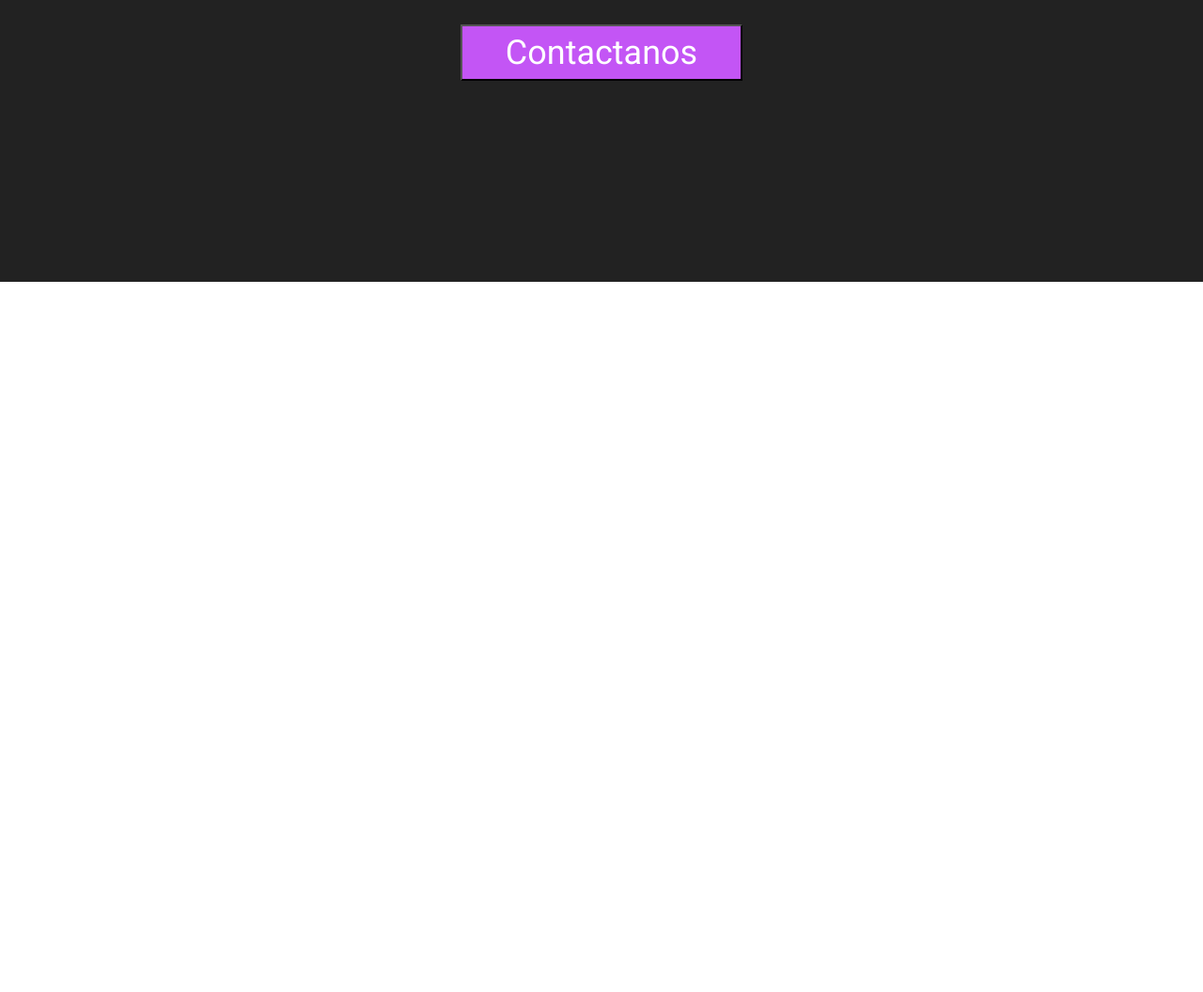
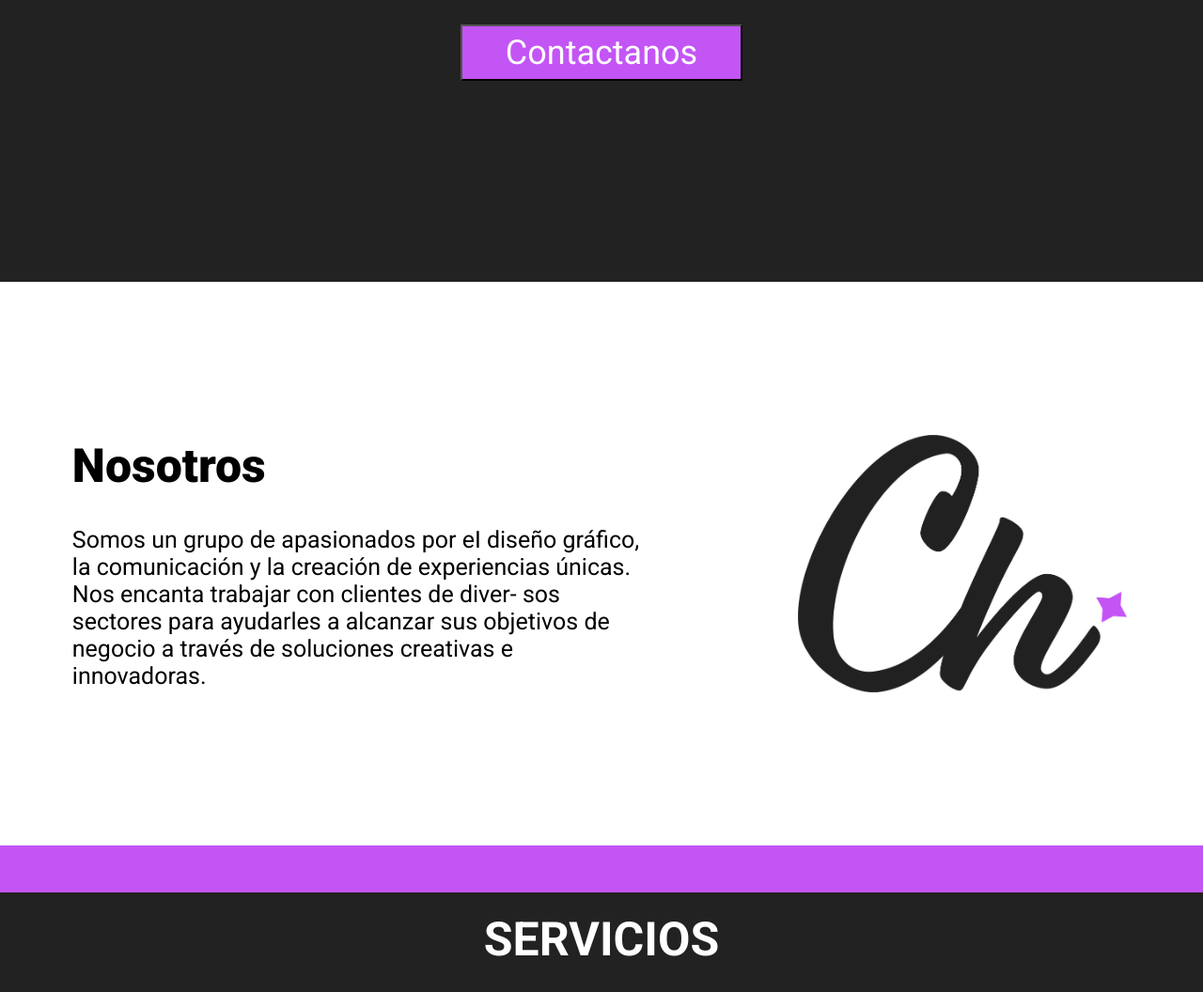
Before and after one commit to AndersonDavi/Chromatic-Landing, a plain HTML site: page chromatic.html in a window 1280 px wide. Shown: the part 540-1596 px from the top of the page at 94% size. Before the commit the page ends 840 px from the top, so only its background shows below. Drawn offline with Linux system fonts and the light colour scheme.

Commit message:
NOSOTROS section

```diff
--- a/chromatic.css
+++ b/chromatic.css
@@ -48,7 +48,6 @@ nav ul li:hover {
   background-color: var(--color-principal);
   color: var(--color-1);
 }
-
 nav ul li:hover > a {
   color: var(--color-1);
 }
@@ -62,9 +61,11 @@ nav ul li a {
   text-decoration: none;
   color: var(--color-secundario);
 }
+section {
+  height: 600px;
+}
 .home {
   background-color: var(--color-secundario);
-  height: 600px;
   display: flex;
   flex-direction: column;
   align-items: center;
@@ -98,3 +99,51 @@ nav ul li a {
   height: 60px;
   width: 300px;
 }
+.nosotros {
+  display: flex;
+}
+.nosotros-info {
+  width: 60%;
+  display: flex;
+  flex-direction: column;
+  align-items: center;
+  justify-content: center;
+}
+.nosotros-info p {
+  margin-top: 35px;
+  font-size: 25px;
+  max-width: 80%;
+}
+.nosotros-info h2 {
+  font-size: 50px;
+  width: 80%;
+  font-weight: 800;
+  text-align: left;
+}
+.nosotros-content {
+  display: flex;
+  align-items: center;
+  justify-content: center;
+  width: 40%;
+}
+.nosotros-content img {
+  width: 90%;
+  max-width: 350px;
+}
+.divider {
+  background-color: var(--color-principal);
+  height: 50px;
+  width: 100%;
+}
+.servicios{
+  background-color: var(--color-secundario);
+}
+.servicios h2{
+  display: flex;
+  align-items: center;
+  justify-content: center;
+  color: var(--color-1);
+  font-size: 50px;
+  width: 100%;
+  height: 100px;
+}
--- a/chromatic.html
+++ b/chromatic.html
@@ -7,7 +7,7 @@
     <title>Document</title>
   </head>
   <body>
-    <header><img src="/Logo.png" alt="chromatic_logo"></header>
+    <header><img src="/Logo.png" alt="chromatic_logo" /></header>
     <nav>
       <ul>
         <li><a href="#">INICIO</a></li>
@@ -18,8 +18,29 @@
       </ul>
     </nav>
     <section class="home">
-        <span>CONSTRUYAMOS JUNTOS <br>UNA MARCA INOLVIDABLE</span>
-        <button>Contactanos</button>
+      <span>CONSTRUYAMOS JUNTOS <br />UNA MARCA INOLVIDABLE</span>
+      <button>Contactanos</button>
+    </section>
+    <section class="nosotros">
+      <div class="nosotros-info">
+        <h2>Nosotros</h2>
+        <p>
+          Somos un grupo de apasionados por eI diseño gráfico, la comunicación y
+          la creación de experiencias únicas. Nos encanta trabajar con clientes
+          de diver- sos sectores para ayudarles a alcanzar sus objetivos de
+          negocio a través de soluciones creativas e innovadoras.
+        </p>
+      </div>
+      <div class="nosotros-content">
+        <img src="/icono.png" alt="chromatic_icon" />
+      </div>
+    </section>
+    <div class="divider"></div>
+    <section class="servicios">
+      <h2>SERVICIOS</h2>
+      <div class="servicios-content">
+
+      </div>
     </section>
   </body>
 </html>
```
Also changed, not shown: icono.png (added).
